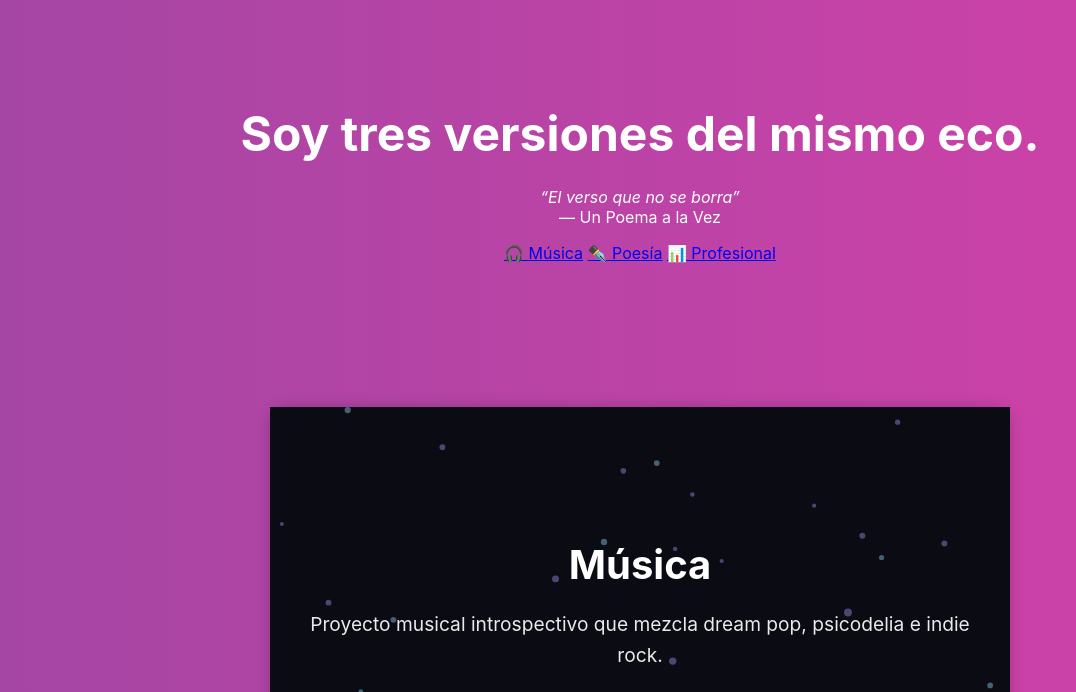
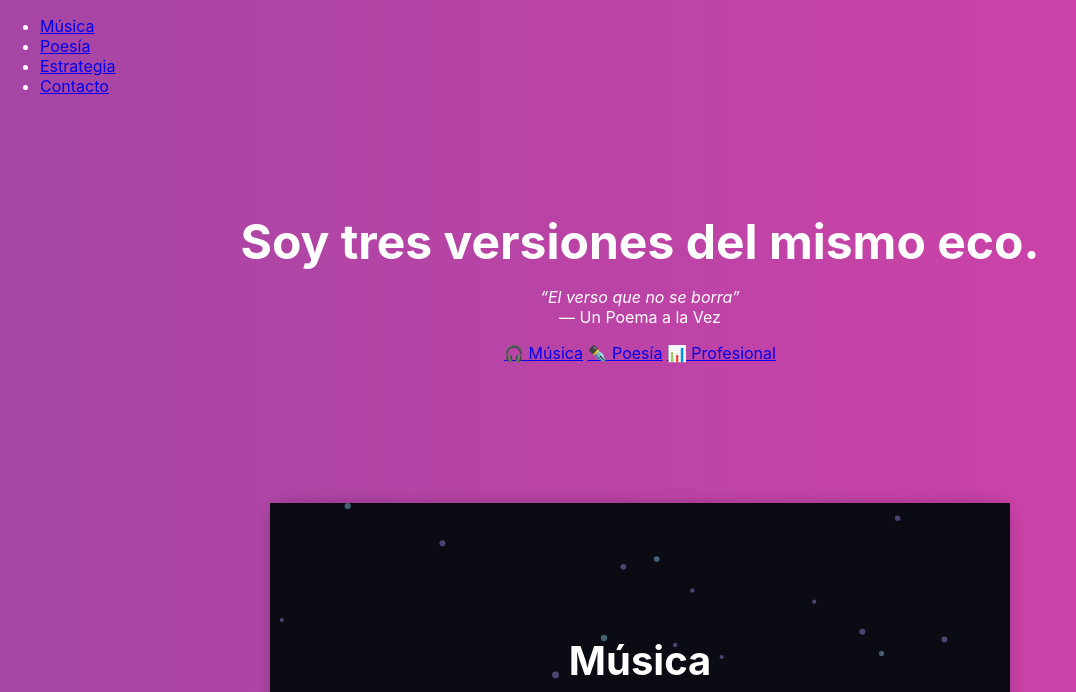
Before and after one commit to Hey-Arnie/luisixcayau, a plain HTML site: page index.html in a window 1280 px wide. Shown: the top 692 px of the page, without its empty margins (0-1076 px from the left). Drawn offline with nearby package versions, Linux system fonts and the light colour scheme.

Commit message:
Actualizar index.html

```diff
--- a/index.html
+++ b/index.html
@@ -7,8 +7,16 @@
   <link rel="stylesheet" href="style.css" />
 </head>
 <body>
+  <nav>
+    <ul>
+      <li><a href="#musica">Música</a></li>
+      <li><a href="#poesia">Poesía</a></li>
+      <li><a href="#profesional">Estrategia</a></li>
+      <li><a href="#contacto">Contacto</a></li>
+    </ul>
+  </nav>
   <div class="container">
-    <section class="hero">
+    <section id="hero">
       <h1>Soy tres versiones del mismo eco.</h1>
       <p class="subtitulo"><em>“El verso que no se borra”</em><br><span>— Un Poema a la Vez</span></p>
       <div class="botones">
```
